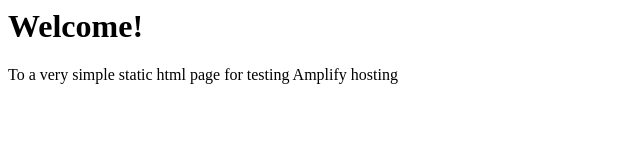
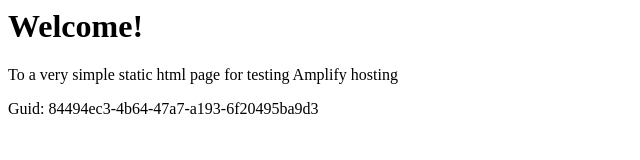
Before and after one commit to aws-aemilia-gru/Github-PR-Commit-Integration-Test-DoNotTouch-GitHubAutoBuildPrPreviewCanaryTest-v1-prod-sa-east-1, a website: page src/index.html in a window 1280 px wide. Shown: the whole page, without its empty margins (0-640 px from the left). Drawn offline with Linux system fonts and the light colour scheme.

Commit message:
commit from integ tests

```diff
--- a/src/index.html
+++ b/src/index.html
@@ -1,3 +1,5 @@
+
+
 <html lang="en">
 
 <head>
@@ -10,6 +12,6 @@
 <body>
     <h1>Welcome!</h1>
     <p>To a very simple static html page for testing Amplify hosting</p>
-</body>
+    <p>Guid: 84494ec3-4b64-47a7-a193-6f20495ba9d3</p></body>
 
 </html>
```
